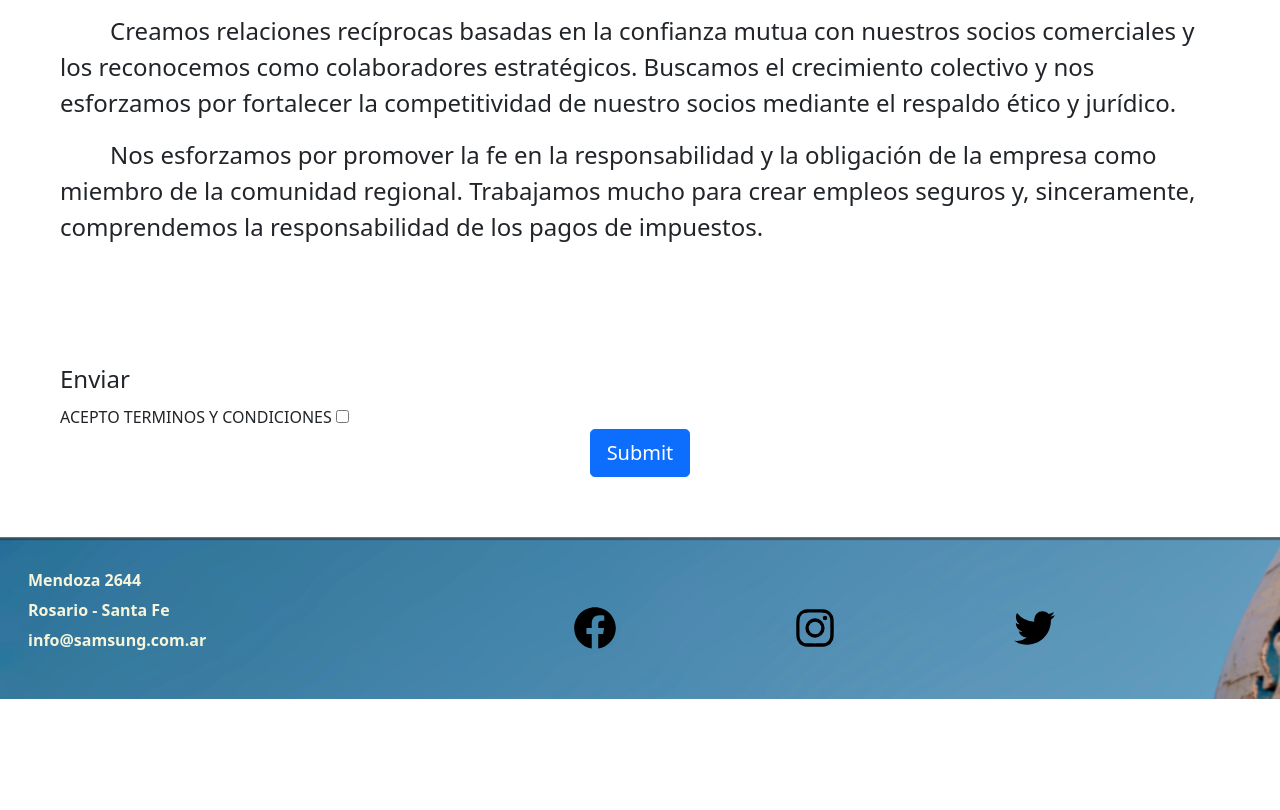
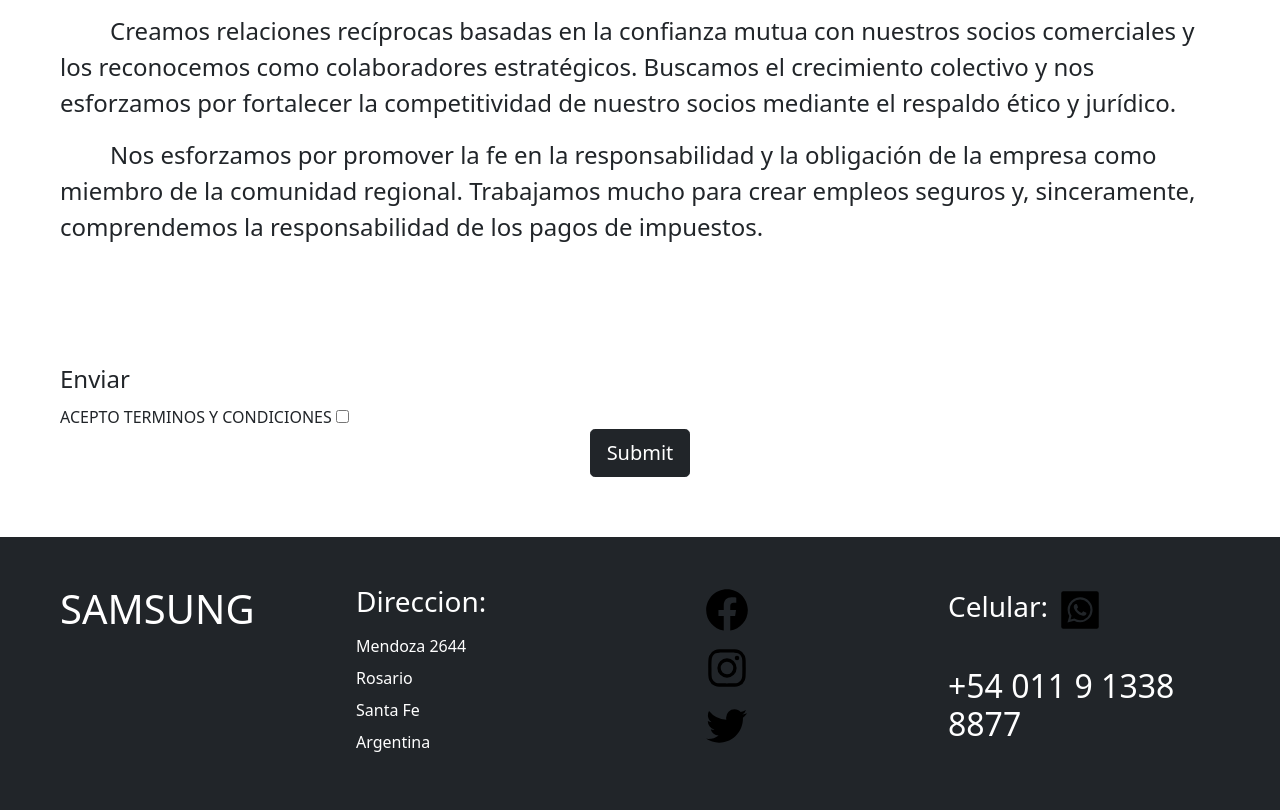
Before and after one commit to isarmando82/proyecto-coder, a plain HTML site: page pages/contactanos.html in a window 1280 px wide. Shown: the part 971-1781 px from the top of the page. Before the commit the page ends 1670 px from the top, so only its background shows below. Drawn offline with nearby package versions, Linux system fonts and the light colour scheme.

Commit message:
footer responsive all pages

```diff
--- a/css/styles.css
+++ b/css/styles.css
@@ -169,33 +169,9 @@ h2 {
   border-radius: 40%;
 }
 
-footer {
-  grid-area: footer;
-  background-image: url(../assets/imgs/bottom.png);
-  background-repeat: no-repeat;
-  width: 100%;
-  height: 100%;
-  display: flex
-}
-footer section ul {
-  display: flex;
-  flex-direction: column;
-  font-weight: bolder;
-  text-align: left  ;
-  padding: 28px;
-  list-style: none;
-  line-height: 30px;
-  text-decoration: none;
-  color:beige
-}
-footer .social {
-  display: flex;
-  flex-direction: row;
-  align-content: center;
-  justify-content: center;
-  gap: 100px;
-  margin-left: 250px;
-  padding: 36px;
+.icon {
+  width: 50px;
+  height: 50px;
 }
 
 .textoNoticia2 {
@@ -254,36 +230,6 @@ a { list-style: none;
   color: #070809;
 text-decoration: none;
 }
-
-/*
-.form {
-  font-family: 'Inter Tight', sans-serif;
-  font-size: 20px;
-}
-.marco1 {
-  padding: 40px;
-  margin: 25px;
-}
-.marco1 input::placeholder {
-  color:rgba(7, 94, 217, 0.876);
-  font-size: 14px;
-  font-weight: bold;
-}
-input:focus {
-  background-color: rgb(223, 149, 149);
-}
-
-
-.marco2 {
-  padding: 40px;
-  margin: 25px;
-}
-.marco2 input::placeholder {
-  color:rgba(7, 94, 217, 0.876);
-  font-size: 14px;
-  font-weight: bold;
-}
-*/
 
 
 .terminosTexto {
--- a/pages/contactanos.html
+++ b/pages/contactanos.html
@@ -18,7 +18,7 @@
                 type="button" data-bs-toggle="collapse"
                     data-bs-target="#navbarSupportedContent" aria-controls="navbarSupportedContent" aria-expanded="false"
                     aria-label="Toggle navigation">
-                    <span class="navbar-toggler-icon"><img src="./assets/imgs/bx-menu.svg" alt="menu"></span>
+                    <span class="navbar-toggler-icon me-5 mb-5"><img class="icon" src="../assets/imgs/bx-menu.svg" alt="menu"></span>
                 </button>
                 <div class="collapse navbar-collapse" id="navbarSupportedContent">
                     <ul class="navbar-nav ms-auto mb-2 mb-lg-0">
@@ -103,7 +103,7 @@
         <input type="checkbox" name="acepta condiciones" id="enviar">
 
         <div class="col-md-12 text-center">
-            <button type="submit" class="btn btn-primary btn-lg">Submit</button>
+            <button type="submit" class="btn btn-dark btn-lg">Submit</button>
         </div>
 
     </fieldset>
@@ -112,18 +112,25 @@
 
     </main>
     <footer>
-        <section>
-            <ul>
-                <li>Mendoza 2644</li>
-                <li>Rosario - Santa Fe</li>
-                <li>info@samsung.com.ar</li>
-            </ul>
-        </section>
-        <section class="social marco1">
-            <a href="https://es-la.facebook.com/"><img src="../assets/imgs/bxl-facebook-circle.svg" alt="facebook" height="50px" width="50px" ></a>
-            <a href="https://www.instagram.com/"><img src="../assets/imgs/bxl-instagram.svg" alt="instagram" height="50px" width="50px"></a>
-            <a href="https://twitter.com/i/flow/login"><img src="../assets/imgs/bxl-twitter.svg" alt="twitter" height="50px" width="50px"></a>
-        </section>
+        <div class="container-fluid">
+        <div class="row p-5 bg-dark text-white">
+            <div class="col-xs-12 col-md-6 col-lg-3 col-xl-3"><p class="h1">SAMSUNG</p></div>
+            <div class="col-xs-12 col-md-6 col-lg-3"><p class="h3 mb-3 ">Direccion:</p>
+            <div class="mb-2 "><span>Mendoza 2644</span></div>
+            <div class="mb-2 "><span>Rosario</span></div>
+            <div class="mb-2 "><span>Santa Fe</span></div>
+            <div class="mb-2 "><span>Argentina</span></div></div>
+
+            <div class="col-xs-12 col-md-6 col-lg-3">
+                <div class="mb-2"><a href="https:\\www.facebook.com"><img class="icon" src="../assets/imgs/bxl-facebook-circle.svg" alt="faceIcon"></a></div>
+                <div class="mb-2"><a href="https:\\www.instagram.com"><img class="icon" src="../assets/imgs/bxl-instagram.svg" alt="instIcon"></a></div>
+                <div class="mb-2"><a href="https:\\www.twitter.com"><img class="icon" src="../assets/imgs/bxl-twitter.svg" alt="twiIcon"></a></div>
+            </div>
+            <div class="col-xs-12 col-md-6 col-lg-3">
+                <div class="h3"><span>Celular: <img class="icon" src="../assets/imgs/bxl-whatsapp-square.svg " alt="whatsappIcon"></span></div>
+                <div class="h2 pt-4"><span>+54 011 9  1338 8877</span></div>
+            </div>
+        </div>
     </footer>
     <link href="https://cdn.jsdelivr.net/npm/bootstrap@5.0.2/dist/css/bootstrap.min.css" rel="stylesheet" integrity="sha384-EVSTQN3/azprG1Anm3QDgpJLIm9Nao0Yz1ztcQTwFspd3yD65VohhpuuCOmLASjC" crossorigin="anonymous">
 </body>
```
Also changed, not shown: index.html (+21 -13 lines), pages/novedades.html (+22 -15 lines), pages/quienesSomos.html (+20 -13 lines), pages/smartphones.html (+21 -14 lines), assets/imgs/bottom.png (deleted), assets/imgs/bottom2.png (deleted), assets/imgs/bottom3.png (deleted), assets/imgs/bottom4.png (deleted), assets/imgs/bottom5.png (deleted), assets/imgs/bxl-whatsapp-square.svg (added).
